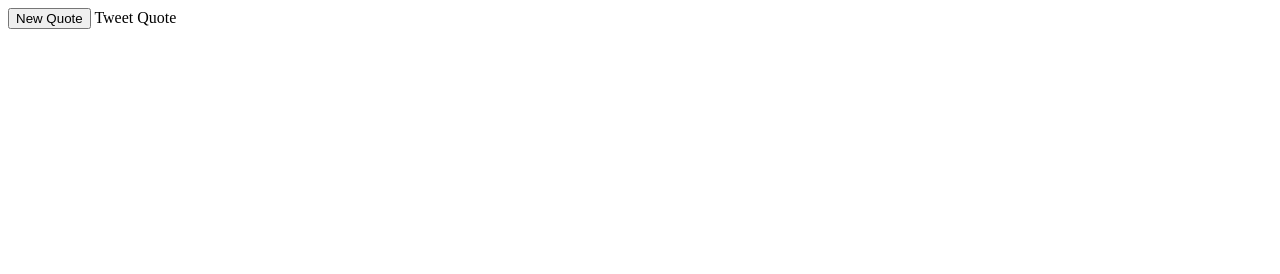
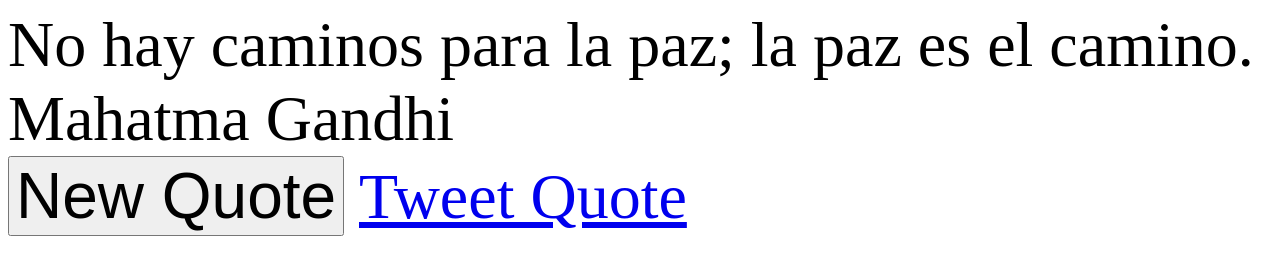
Before and after one commit to coffey-dev/Random_Quote_Machine, a plain HTML site: page index.html in a window 1280 px wide. Drawn offline with Linux system fonts and the light colour scheme.

Commit message:
Added functionalities 6 to 10

```diff
--- a/index.html
+++ b/index.html
@@ -1,5 +1,60 @@
 <html>
     <head>
+        <script>
+
+        const QUOTEBANK = [  {
+                quote: "No hay que ir para atrás ni para darse impulso",
+                author: "Lao-Tse"
+        },
+        {
+                quote: "No hay caminos para la paz; la paz es el camino.",
+                author: "Mahatma Gandhi"
+        },
+        {
+                quote: "Haz el amor y no la guerra",
+                author: "John Lennon"
+        },
+
+
+
+    ];
+
+    window.onload = init;
+
+            function init(){
+             generateQuote()
+
+
+
+            }
+        function generateQuote(){
+
+           let quoteSize = QUOTEBANK.length;
+          let randomIndex = Math.floor(Math.random() * quoteSize );
+         let randomQuoteData = QUOTEBANK[randomIndex];
+
+         let twitterLink = "https://twitter.com/intent/tweet?hashtags=quotes&related=freecodecamp&text=%22"
+        let quoteInApiFormat = randomQuoteData.quote.replace(/ /g, "%20");
+         twitterLink += quoteInApiFormat;
+         let authorInApiFormat = randomQuoteData.author.replace(/ /g, "%20");
+
+         twitterLink += authorInApiFormat;
+
+        document.getElementById("tweet-quote").href = twitterLink;
+        document.getElementById("text").innerText= randomQuoteData.quote;
+        document.getElementById("author").innerText= randomQuoteData.author;
+
+        }
+
+
+
+        </script>
+
+        <style>
+            * {
+                font-size: 2rem;
+            }
+        </style>
 
     </head>
     <body>
@@ -8,8 +63,8 @@
 
         <div id="text"></div>
         <div id="author"></div>
-        <button id="new-quote">New Quote</button>
-        <a src="#" id="tweet-quote">Tweet Quote</a>
+        <button id="new-quote" onClick="generateQuote();">New Quote</button>
+        <a href="#" id="tweet-quote" target="_blank">Tweet Quote</a>
         </wrapper>
         <script src="https://cdn.freecodecamp.org/testable-projects-fcc/v1/bundle.js"></script>
     </body>
```
